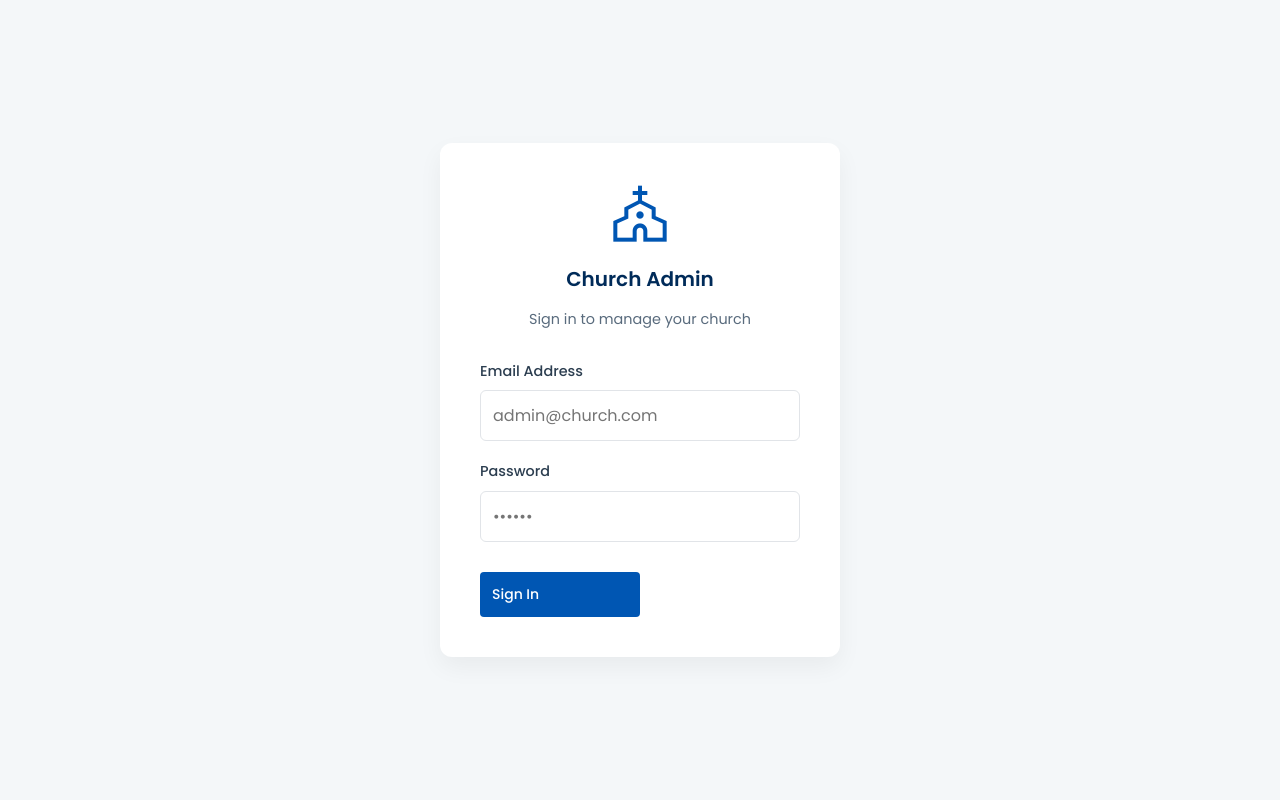
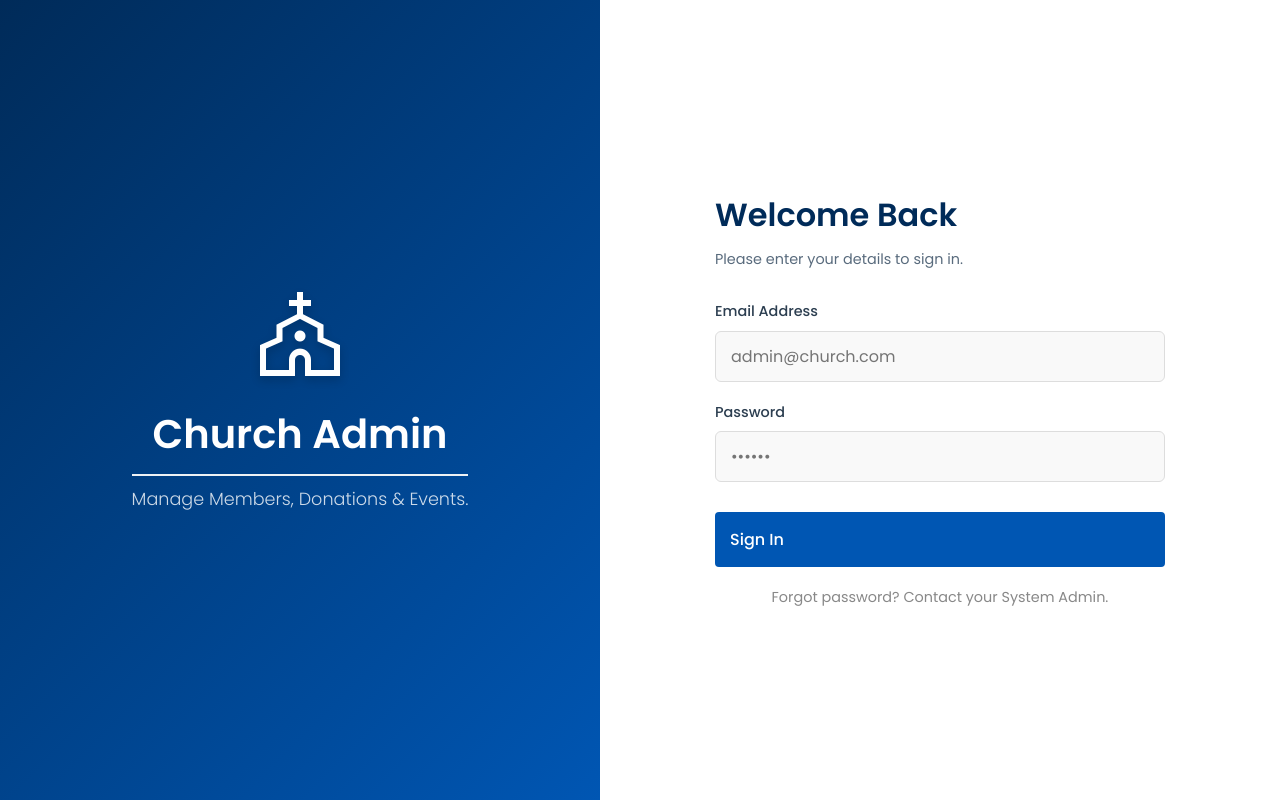
Before and after one commit to Joshtech-netizen/ChurchMgtSystem, a React (Create React App) app in the folder frontend/: page /login in a window 1280 px wide. Built offline with nearby package versions, Linux system fonts and the light colour scheme.

Commit message:
feat: Enhance Login component layout and styling for improved user experience

```diff
--- a/frontend/src/components/Login.js
+++ b/frontend/src/components/Login.js
@@ -14,7 +14,7 @@ const Login = () => {
         setError('');
         try {
             await login(email, password);
-            navigate('/'); // Redirect to Dashboard on success
+            navigate('/');
         } catch (err) {
             setError(err.message);
         }
@@ -22,11 +22,25 @@ const Login = () => {
 
     return (
         <div style={styles.container}>
-            <div style={styles.card}>
-                <div style={{textAlign: 'center', marginBottom: '30px'}}>
-                    <span className="material-symbols-outlined" style={{fontSize: '4rem', color: 'var(--primary-blue)'}}>church</span>
-                    <h2 style={{marginTop: '10px', color: 'var(--sidebar-blue)'}}>Church Admin</h2>
-                    <p style={{color: 'var(--text-light)'}}>Sign in to manage your church</p>
+            {/* LEFT HALF - Visual Branding */}
+            <div style={styles.leftSide}>
+                <div style={styles.brandContent}>
+                    <span className="material-symbols-outlined" style={{fontSize: '6rem', marginBottom: '20px', textShadow: '0 4px 10px rgba(0,0,0,0.2)'}}>
+                        church
+                    </span>
+                    <h1 style={{color: 'white', fontSize: '2.5rem', margin: '0 0 10px 0'}}>Church Admin</h1>
+                    <p style={{fontSize: '1.1rem', opacity: 0.8, fontWeight: '300'}}>
+                        Manage Members, Donations & Events.
+                    </p>
+                </div>
+            </div>
+
+            {/* RIGHT HALF - Login Form */}
+            <div style={styles.rightSide}>
+                <div style={styles.formBox}>
+                    <div style={{marginBottom: '30px'}}>
+                        <h2 style={{fontSize: '2rem', color: 'var(--sidebar-blue)', marginBottom: '10px'}}>Welcome Back</h2>
+                        <p style={{color: 'var(--text-light)'}}>Please enter your details to sign in.</p>
                     </div>
 
                     {error && <div style={styles.error}>{error}</div>}
@@ -54,10 +68,15 @@ const Login = () => {
                                 placeholder="••••••"
                             />
                         </div>
-                    <button type="submit" className="btn btn-primary" style={{width: '50%', padding: '12px'}}>
+                        <button type="submit" className="btn btn-primary" style={{width: '100%', padding: '15px', fontSize: '1rem'}}>
                             Sign In
                         </button>
                     </form>
+
+                    <p style={{marginTop: '20px', textAlign: 'center', fontSize: '0.9rem', color: '#888'}}>
+                        Forgot password? Contact your System Admin.
+                    </p>
+                </div>
             </div>
         </div>
     );
@@ -65,41 +84,63 @@ const Login = () => {
 
 const styles = {
     container: {
+        display: 'flex',
         height: '100vh',
+        width: '100vw',
+        overflow: 'hidden', // Prevents scrollbars
+        fontFamily: "'Poppins', sans-serif"
+    },
+    leftSide: {
+        flex: 1, // Takes up 50%
+        background: 'linear-gradient(135deg, var(--sidebar-blue) 0%, var(--primary-blue) 100%)',
         display: 'flex',
         alignItems: 'center',
         justifyContent: 'center',
-        background: 'var(--light-blue-bg)'
+        color: 'white',
+        position: 'relative'
     },
-    card: {
-        background: 'white',
+    brandContent: {
+        textAlign: 'center',
         padding: '40px',
-        borderRadius: '12px',
-        boxShadow: '0 10px 25px rgba(0,0,0,0.05)',
+        maxWidth: '500px'
+    },
+    rightSide: {
+        flex: 1, // Takes up 50%
+        background: 'var(--white)',
+        display: 'flex',
+        alignItems: 'center',
+        justifyContent: 'center',
+        padding: '40px'
+    },
+    formBox: {
         width: '100%',
-        maxWidth: '400px'
+        maxWidth: '450px'
     },
     label: {
         display: 'block',
         marginBottom: '8px',
         fontWeight: '500',
-        color: 'var(--text-dark)'
+        color: 'var(--text-dark)',
+        fontSize: '0.9rem'
     },
     input: {
         width: '100%',
-        padding: '12px',
+        padding: '12px 15px',
         borderRadius: '6px',
-        border: '1px solid var(--border-color)',
-        fontSize: '1rem'
+        border: '1px solid #ddd',
+        fontSize: '1rem',
+        backgroundColor: '#f9f9f9',
+        outline: 'none',
+        transition: 'border 0.3s'
     },
     error: {
         background: '#ffebee',
         color: '#c62828',
-        padding: '10px',
-        borderRadius: '4px',
+        padding: '12px',
+        borderRadius: '6px',
         marginBottom: '20px',
-        textAlign: 'center',
-        fontSize: '0.9rem'
+        fontSize: '0.9rem',
+        borderLeft: '4px solid #c62828'
     }
 };
 
```
Lines whose indentation alone changed are shown as unchanged.
